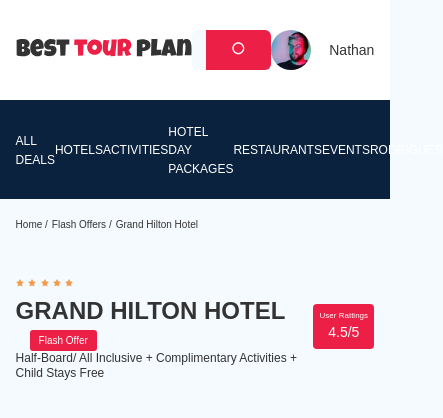
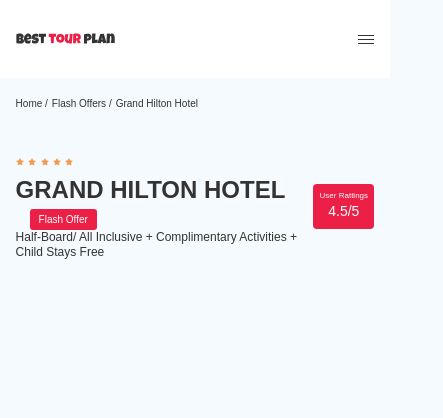
Before and after one commit to lnlbd/tour-plan, a plain HTML site: page index.html in a window 390 px wide. Shown: the whole page, 443 px wide, since content can reach past the window. Drawn offline with Linux system fonts and the light colour scheme.

Commit message:
create: mobile responsive for header

```diff
--- a/index.html
+++ b/index.html
@@ -30,15 +30,22 @@
                     </button>
                 </form>
 
-                <a class="user">
+                <a class="header__user">
                     <img
-                    class="user__avatar"
+                    class="header__avatar"
                     src="img/user-avatar.jpg"
                     alt="Avatar: Nathan"
                     />
-                    <span class="user__name">Nathan</span>
+                    <span class="header__name">Nathan</span>
                 </a>
-                <!-- /.user -->
+                <!-- /.header__user -->
+
+                <button class="menu-button header-top__menu-button">
+                    <span class="menu-button__line"></span>
+                    <span class="menu-button__line"></span>
+                    <span class="menu-button__line"></span>
+                </button>
+                <!-- /.header-top__menu-btn -->
             </div>
             <!-- /.header-top -->
         </div>
--- a/sass/_settings.sass
+++ b/sass/_settings.sass
@@ -7,3 +7,5 @@ body
 .container
     max-width: 1110px
     margin: auto
+img
+    max-width: 100%
--- a/sass/blocks/_header.sass
+++ b/sass/blocks/_header.sass
@@ -6,11 +6,16 @@
         justify-content: space-between
         padding-top: 40px
         padding-bottom: 40px
+        &__menu-button
+            display: none
     &__search
         margin-right: auto
         margin-left: 108px
     &-bottom
         background-color: $dark
+    &__user
+        display: flex
+        align-items: center
     &-menu
         list-style-type: none
         margin: 0
@@ -27,6 +32,16 @@
             text-transform: uppercase
             font-size: 14px
             line-height: 18px
+    &__avatar
+        width: 40px
+        height: 40px
+        border-radius: 50%
+        object-fit: cover
+    &__name
+        font-size: 14px
+        line-height: 18px
+        color: $text-color
+        margin-left: 18px
 .logo
     width: 177px
 .search
@@ -53,17 +68,3 @@
         right: 0
         background-color: $primary
         border: none
-.user
-    display: flex
-    align-items: center
-    text-decoration: none
-    &__avatar
-        width: 40px
-        height: 40px
-        border-radius: 50%
-        object-fit: cover
-    &__name
-        font-size: 14px
-        line-height: 18px
-        color: $text-color
-        margin-left: 18px
--- a/sass/blocks/_media.sass
+++ b/sass/blocks/_media.sass
@@ -4,6 +4,8 @@
 @media (max-width: 992px)
     .container
         max-width: 700px
+    .logo
+        width: 132px
     .header
         &__search
             margin-left: auto
@@ -23,3 +25,24 @@
     .container
         max-width: 576px
         width: 92%
+    .header
+        &-bottom, &__search, &__user
+            display: none
+    .menu
+        &-button
+            width: 16px
+            height: 11px
+            border: none
+            background-color: $light
+            display: flex
+            align-items: center
+            justify-content: space-between
+            flex-direction: column
+            cursor: pointer
+            &__line
+                width: 16px
+                height: 1px
+                background-color: $text-color
+@media (max-width: 576px)
+    .logo
+        width: 99px
```
Also changed, not shown: css/style.css, 1 other file.
